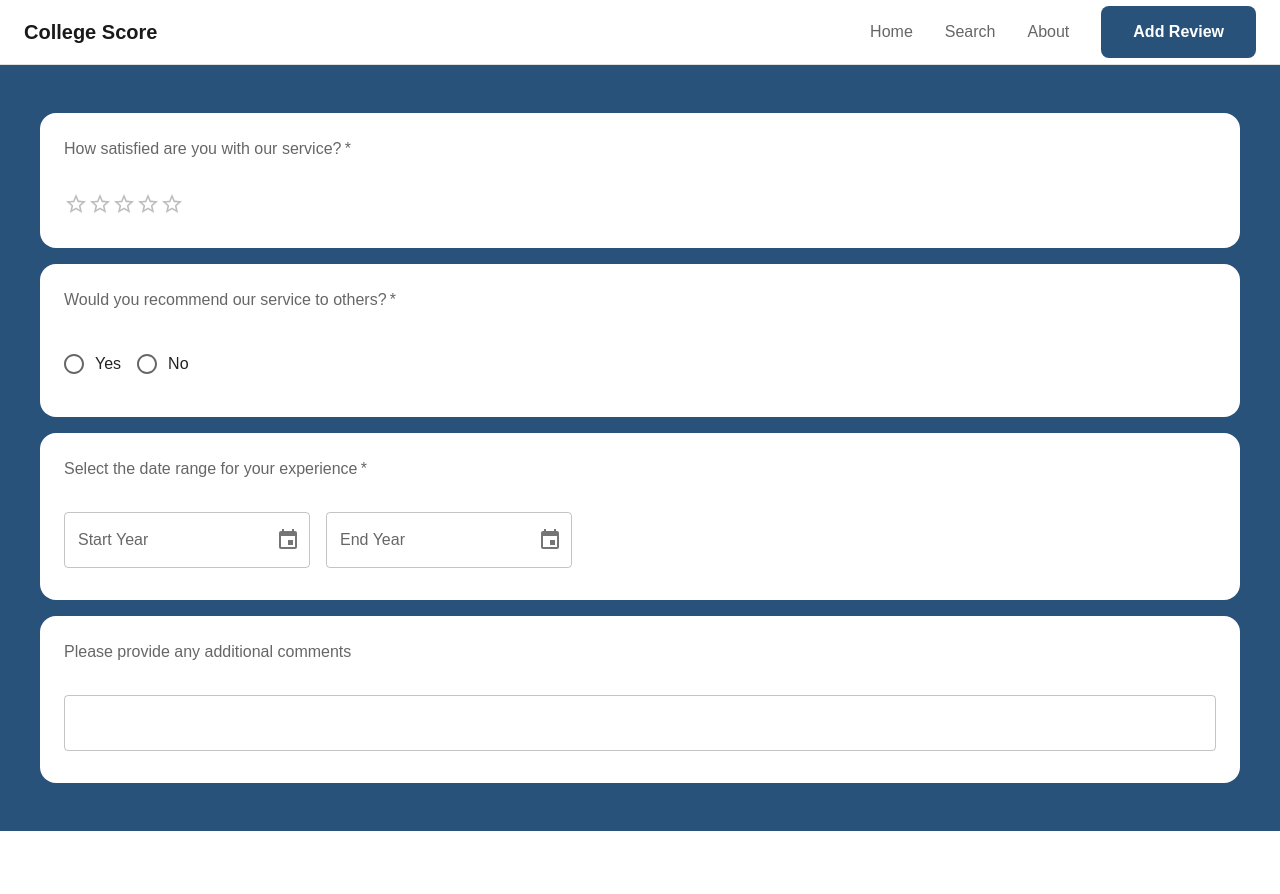
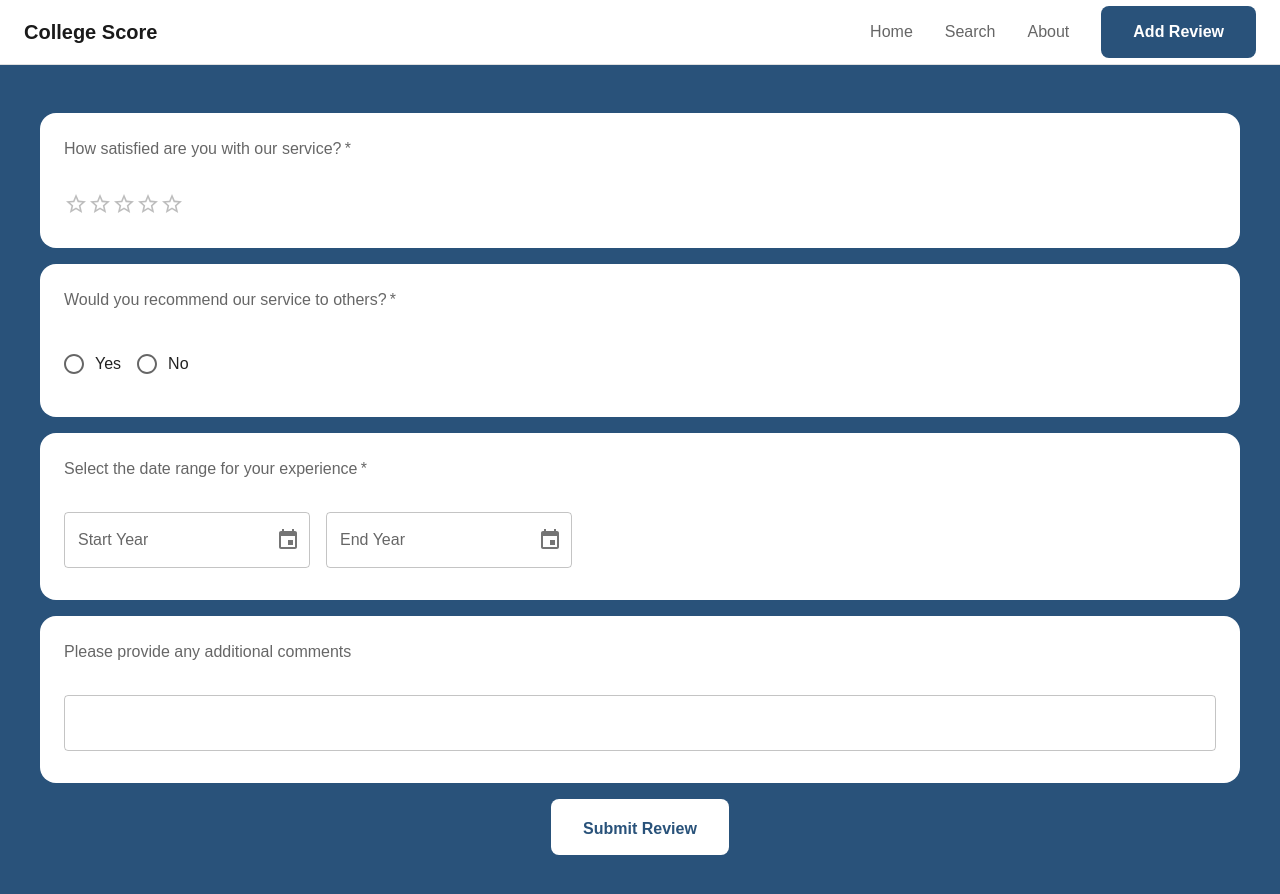
Before and after one commit to collegescore/frontend, a Next.js app: page /review in a window 1280 px wide. Shown: the top 894 px of the page. Before the commit the page ends 831 px from the top, so only its background shows below. Built offline with nearby package versions, Linux system fonts and the light colour scheme; what @mui/material-nextjs would draw is missing.

Commit message:
render questions and early submit handling

```diff
--- a/src/app/review/page.tsx
+++ b/src/app/review/page.tsx
@@ -1,8 +1,11 @@
-import {Stack, Box, Typography, Container} from "@mui/material";
+"use client";
+
+import {Stack, Box, Typography, Container, Button} from "@mui/material";
 import Section from "@/components/common/Section";
 import Paragraph from "@/components/common/Paragraph";
 import ReviewQuestion from "@/components/review/Question";
-import { Question } from "@/types/review_qa";
+import { Question, Answer } from "@/types/review_qa";
+import BasicButton from "@/components/common/BasicButton";
 
 const questions: Question[] = [
     {
@@ -34,9 +37,43 @@ const questions: Question[] = [
 ];
 
 function ReviewPage() {
+    const handleSubmit = async (event: React.FormEvent<HTMLFormElement>) => {
+        event.preventDefault();
+
+        const formData = new FormData(event.currentTarget);
+        const reviewData: Answer = {};
+
+        // Convert FormData to object
+        formData.forEach((value, key) => {
+            reviewData[key] = value.toString();
+        });
+
+        console.log('Review data to submit:', reviewData);
+
+        // TODO: Send to backend
+        // try {
+        //     const response = await fetch('BACKEND_URL/api/reviews', {
+        //         method: 'POST',
+        //         headers: { 'Content-Type': 'application/json' },
+        //         body: JSON.stringify(reviewData)
+        //     });
+        //     if (response.ok) {
+        //         // Handle success (e.g., redirect or show success message)
+        //     }
+        // } catch (error) {
+        //     console.error('Error submitting review:', error);
+        // }
+    };
+
     return (
-
-        <Stack component="form" spacing={2} alignItems="center" bgcolor="primary.main" sx={{ py: 6}}>
+        <Stack
+            component="form"
+            onSubmit={handleSubmit}
+            spacing={2}
+            alignItems="center"
+            bgcolor="primary.main"
+            sx={{ py: 6 }}
+        >
             {questions.map((question) => (
                     <Container
                         key={question.id}
@@ -45,6 +82,13 @@ function ReviewPage() {
                         <ReviewQuestion question={question} />
                     </Container>
             ))}
+            <Button
+                variant="contained"
+                color="secondary"
+                sx={{ pt: 2 }}
+                type="submit"
+                children="Submit Review"
+            />
         </Stack>
     );
 }
```
